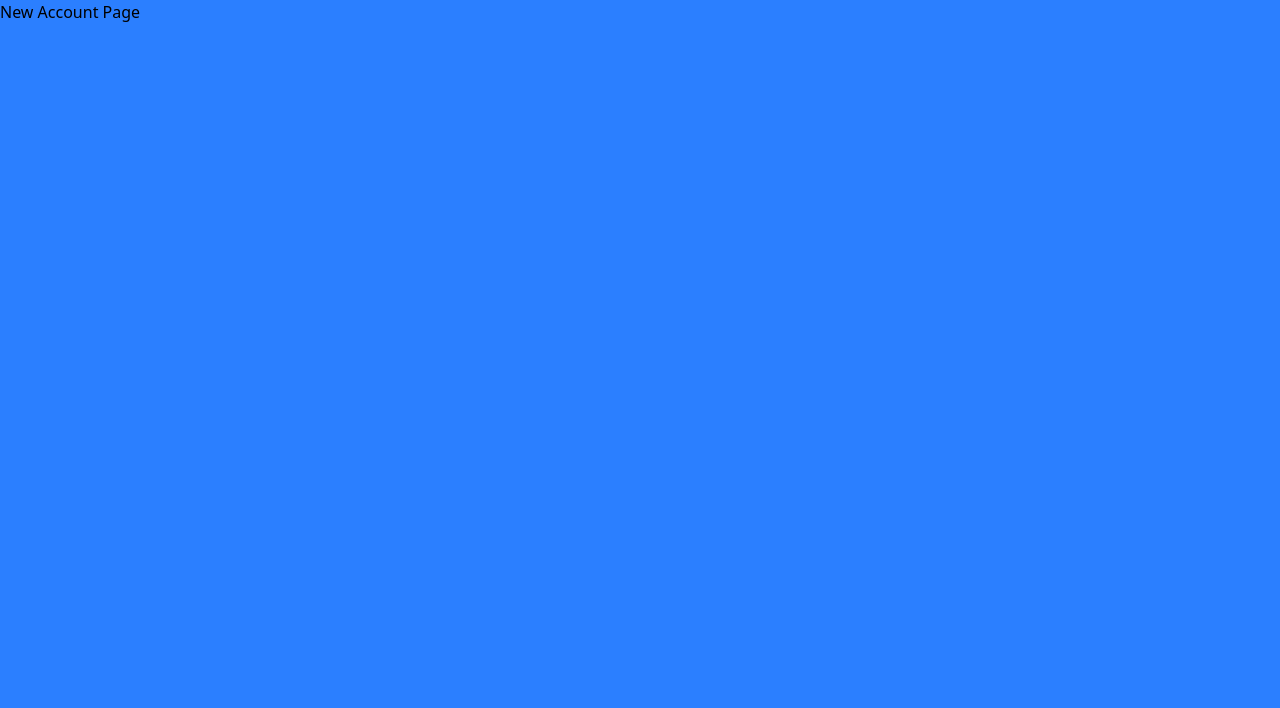
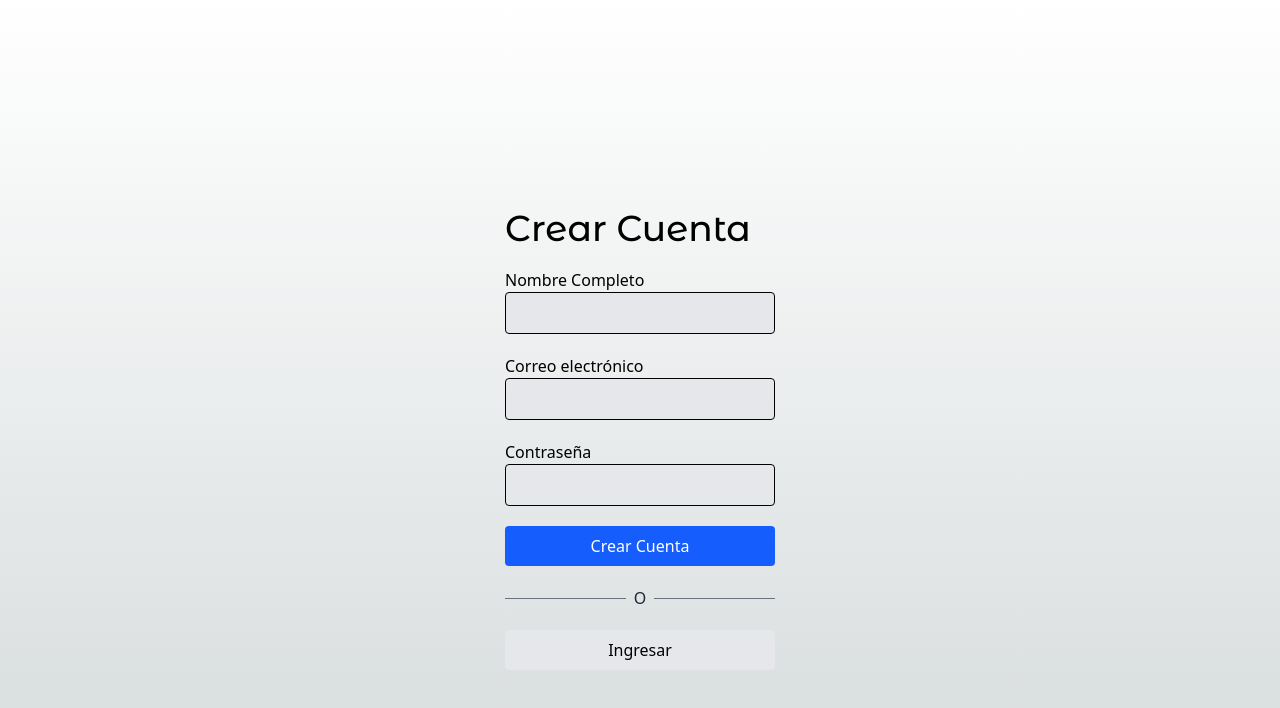
Before and after one commit to ronaldpradopalacios-cyber/teslo-shop, a Next.js app: page /auth/new-account in a window 1280 px wide. Shown: the top 708 px of the page. Built offline with nearby package versions, Linux system fonts and the light colour scheme.

Commit message:
Ajuste de carrito de compras + Pagina Login y Crear Cuenta

```diff
--- a/app/(shop)/cart/page.tsx
+++ b/app/(shop)/cart/page.tsx
@@ -55,7 +55,7 @@
           </div>
 
           {/* checkout */}
-          <div className="bg-white rounded-xl shadow-xl p-7">
+          <div className="bg-white rounded-xl shadow-xl p-7 h-fit">
             <h2 className="text-2xl mb-2">Resumen de orden</h2>
 
             <div className="grid grid-cols-2">
--- a/app/auth/layout.tsx
+++ b/app/auth/layout.tsx
@@ -4,8 +4,8 @@
   children: React.ReactNode;
 }>) {
   return (
-    <main className="bg-blue-500 min-h-screen">
-        {children}
+    <main className="flex justify-center">
+      <div className="w-full sm:w-[350px] px-10">{children}</div>
     </main>
   );
 }
--- a/app/auth/login/page.tsx
+++ b/app/auth/login/page.tsx
@@ -1,10 +1,37 @@
 import { titleFont } from "@/config/fonts";
-import Image from "next/image";
+import Link from "next/link";
 
-export default function Login() {
+export default function () {
   return (
-      <div className="">
-        <h1>Login Page</h1>
+    <div className="flex flex-col min-h-screen pt-32 sm:pt-52">
+      <h1 className={`${titleFont.className} text-4xl mb-5`}>Ingresar</h1>
+
+      <div className="flex flex-col">
+        <label htmlFor="email">Correo electrónico</label>
+        <input
+          className="px-5 py-2 border bg-gray-200 rounded mb-5"
+          type="email"
+        />
+
+        <label htmlFor="email">Contraseña</label>
+        <input
+          className="px-5 py-2 border bg-gray-200 rounded mb-5"
+          type="password"
+        />
+
+        <button className="btn-primary">Ingresar</button>
+
+        {/* divisor l ine */}
+        <div className="flex items-center my-5">
+          <div className="flex-1 border-t border-gray-500"></div>
+          <div className="px-2 text-gray-800">O</div>
+          <div className="flex-1 border-t border-gray-500"></div>
+        </div>
+
+        <Link href="/auth/new-account" className="btn-secondary text-center">
+          Crear una nueva cuenta
+        </Link>
       </div>
+    </div>
   );
 }
--- a/app/auth/new-account/page.tsx
+++ b/app/auth/new-account/page.tsx
@@ -1,10 +1,43 @@
 import { titleFont } from "@/config/fonts";
-import Image from "next/image";
+import Link from "next/link";
 
-export default function NewAccount() {
+export default function () {
   return (
-      <div className="">
-        <h1>New Account Page</h1>
+    <div className="flex flex-col min-h-screen pt-32 sm:pt-52">
+      <h1 className={`${titleFont.className} text-4xl mb-5`}>Crear Cuenta</h1>
+
+      <div className="flex flex-col">
+        <label htmlFor="email">Nombre Completo</label>
+        <input
+          className="px-5 py-2 border bg-gray-200 rounded mb-5"
+          type="text"
+        />
+
+        <label htmlFor="email">Correo electrónico</label>
+        <input
+          className="px-5 py-2 border bg-gray-200 rounded mb-5"
+          type="email"
+        />
+
+        <label htmlFor="email">Contraseña</label>
+        <input
+          className="px-5 py-2 border bg-gray-200 rounded mb-5"
+          type="password"
+        />
+
+        <button className="btn-primary">Crear Cuenta</button>
+
+        {/* divisor l ine */}
+        <div className="flex items-center my-5">
+          <div className="flex-1 border-t border-gray-500"></div>
+          <div className="px-2 text-gray-800">O</div>
+          <div className="flex-1 border-t border-gray-500"></div>
+        </div>
+
+        <Link href="/auth/login" className="btn-secondary text-center">
+          Ingresar
+        </Link>
       </div>
+    </div>
   );
 }
```
